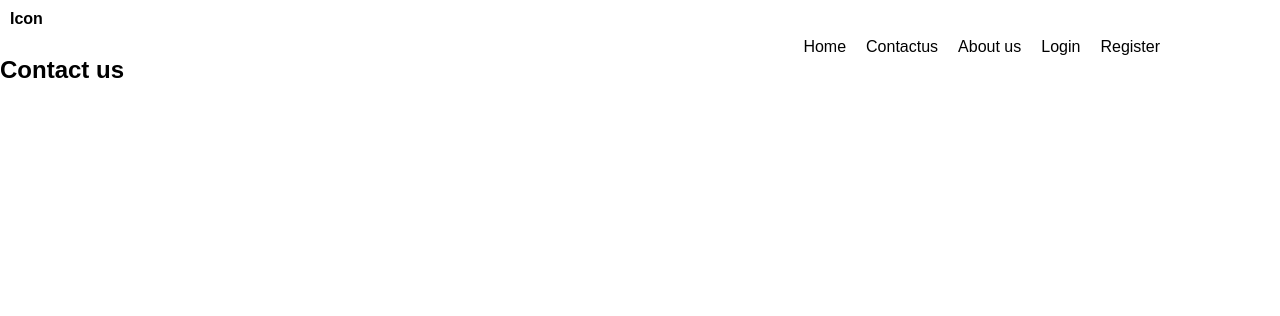
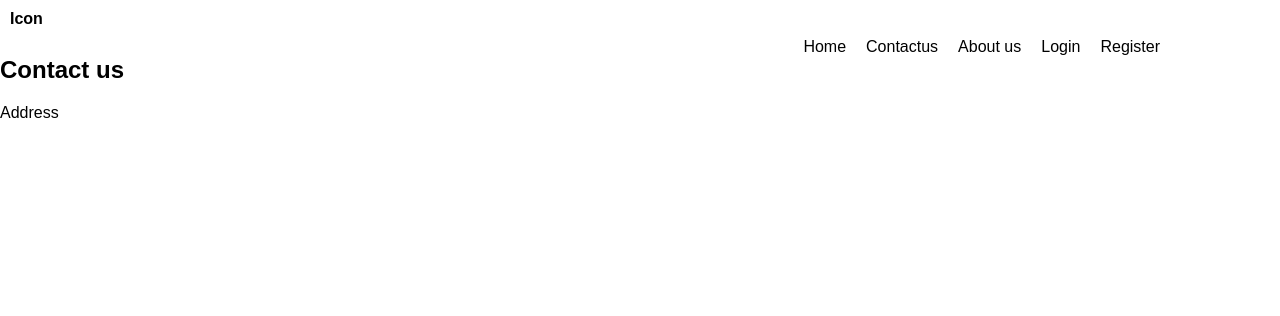
Before and after one commit to ashaempyreal/first_demo, a PHP site: page /contact.php in a window 1280 px wide. Shown: the top 316 px of the page. Run offline with PHP 8.4, Linux system fonts and the light colour scheme.

Commit message:
Update contact.php

```diff
--- a/day5_basics/user/contact.php
+++ b/day5_basics/user/contact.php
@@ -13,6 +13,7 @@
 <body>
     <div>
         <h2>Contact us </h2>
+        <p>Address</p>
     </div>
     <div>
 
```
